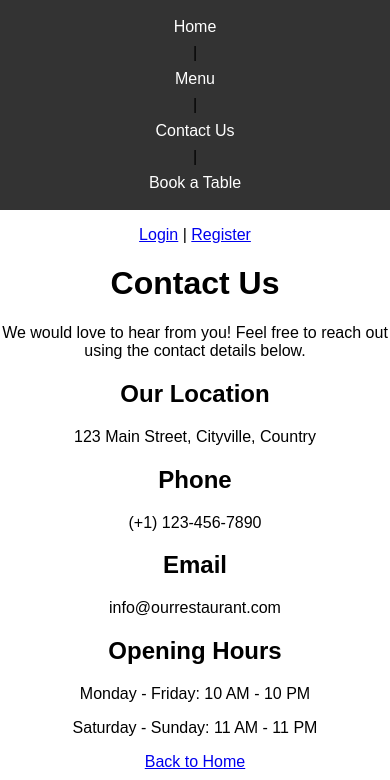
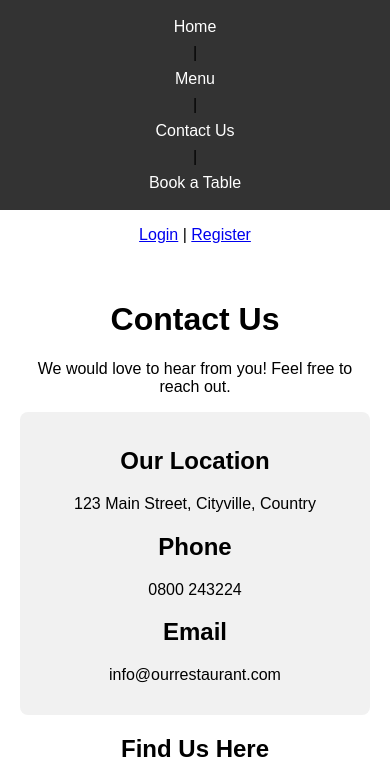
Before and after one commit to Nickflanagn24/searsteaks, a Django app: page /contact/ in a window 390 px wide; the page is wider, and only the part inside the window is pictured. Shown: the top 780 px of that part. Run offline with Django 5.2, Linux system fonts and the light colour scheme.

Commit message:
Styled contact page for better mobile responsiveness

```diff
--- a/bookings/static/css/style.css
+++ b/bookings/static/css/style.css
@@ -88,6 +88,18 @@ nav a:hover {
     border-radius: 8px;
 }
 
+/* Contact Info */
+.contact-info {
+    background-color: #f1f1f1;
+    padding: 15px;
+    border-radius: 8px;
+}
+
+/* Map Container */
+.map-container {
+    margin: 20px 0;
+}
+
 /* Responsive Design */
 @media (max-width: 600px) {
     .menu-section ul {
--- a/bookings/templates/bookings/contact.html
+++ b/bookings/templates/bookings/contact.html
@@ -1,20 +1,30 @@
 {% extends "bookings/base.html" %}
 {% block content %}
+<div class="container">
     <h1>Contact Us</h1>
-<p>We would love to hear from you! Feel free to reach out using the contact details below.</p>
+    <p>We would love to hear from you! Feel free to reach out.</p>
 
+    <div class="contact-info">
         <h2>Our Location</h2>
         <p>123 Main Street, Cityville, Country</p>
 
         <h2>Phone</h2>
-<p>(+1) 123-456-7890</p>
+        <p>0800 243224</p>
 
         <h2>Email</h2>
         <p>info@ourrestaurant.com</p>
+    </div>
 
-<h2>Opening Hours</h2>
-<p>Monday - Friday: 10 AM - 10 PM</p>
-<p>Saturday - Sunday: 11 AM - 11 PM</p>
-
-<a href="{% url 'home' %}">Back to Home</a>
+    <div class="map-container">
+        <h2>Find Us Here</h2>
+        <iframe
+            src="https://www.google.com/maps/embed?pb=!1m18!1m12!1m3!1d3153.835434509374!2d-122.41941548468115!3d37.7749292797591!2m3!1f0!2f0!3f0!3m2!1i1024!2i768!4f13.1!3m3!1m2!1s0x8085809c5b1b1b1b%3A0x4c6b1b1b1b1b1b1b!2s123%20Main%20St%2C%20San%20Francisco%2C%20CA%2094105%2C%20USA!5e0!3m2!1sen!2sus!4v1616161616161!5m2!1sen!2sus"
+            width="600"
+            height="450"
+            style="border:0;"
+            allowfullscreen=""
+            loading="lazy">
+        </iframe>
+    </div>
+</div>
 {% endblock %}
```
Lines whose indentation alone changed are shown as unchanged.
